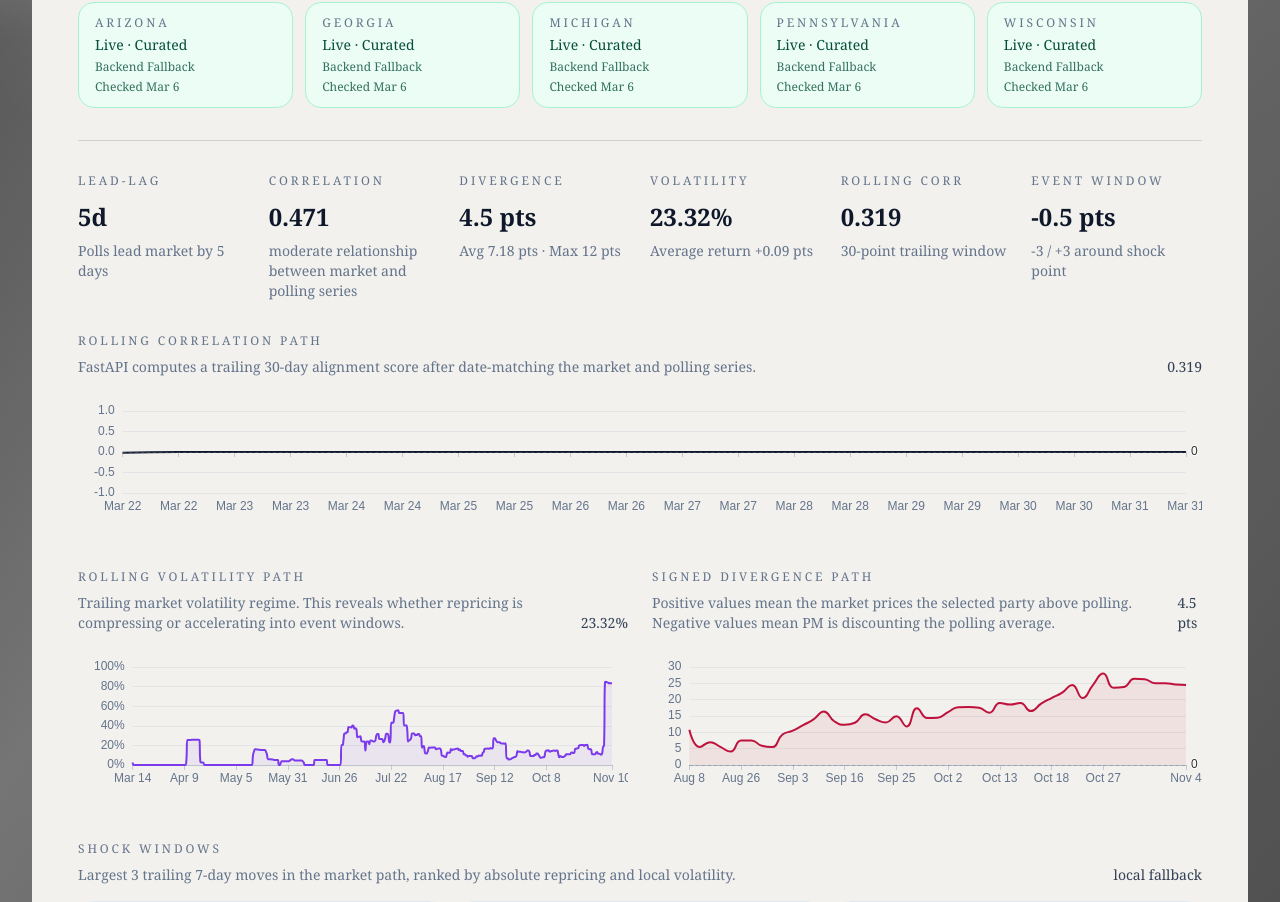
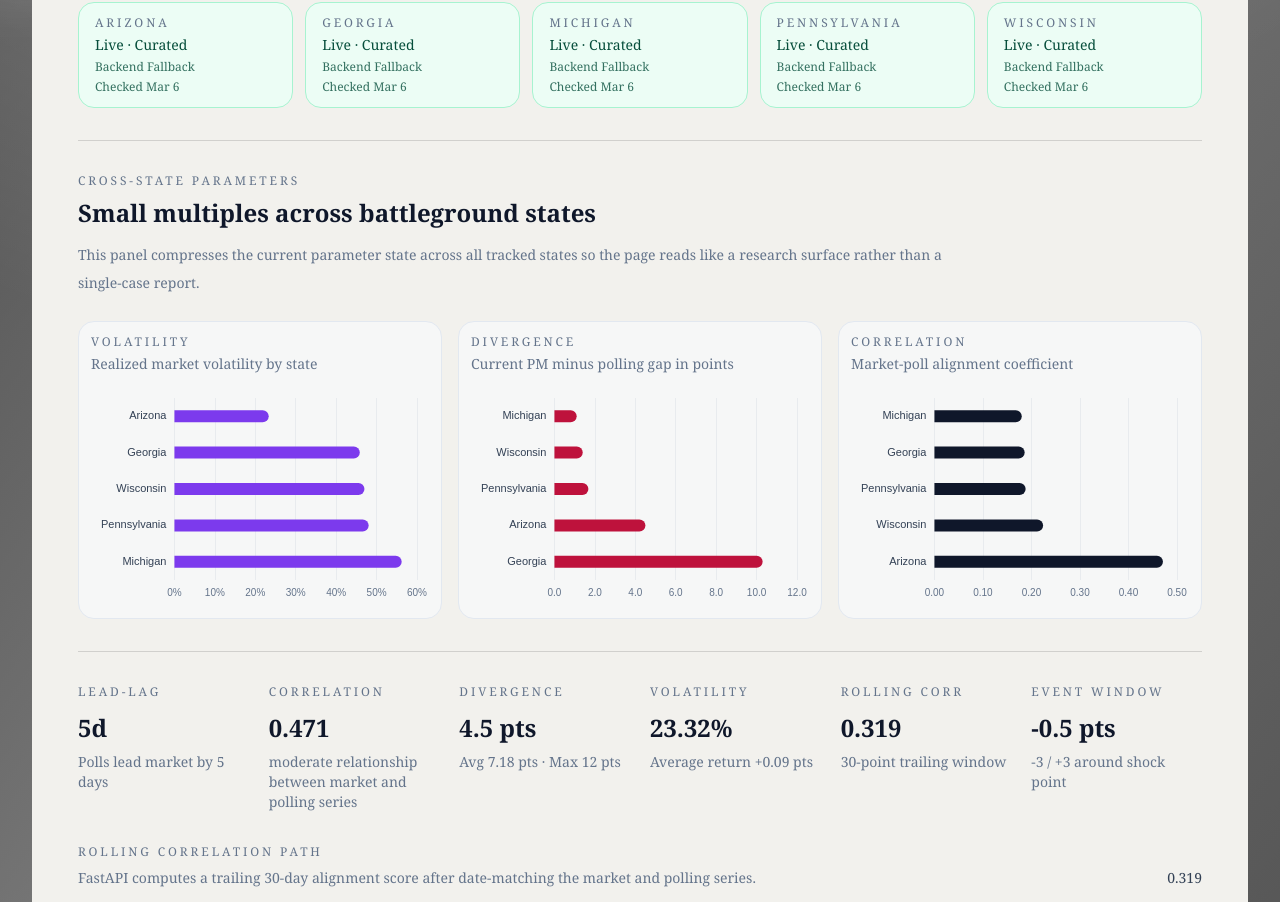
Before and after one commit to Kaiwen0418/Prediction-Market-Intelligence-Dashboard, a Next.js app: page /history in a window 1280 px wide. Shown: the part 907-1809 px from the top of the page. Built offline with nearby package versions, Linux system fonts and the light colour scheme; no server answers.

Commit message:
Add cross-state small multiples to history view

```diff
--- /dev/null
+++ b/src/components/charts/StateMetricSmallMultiples.tsx
@@ -0,0 +1,106 @@
+"use client";
+
+import type { EChartsOption } from "echarts";
+import { ReactECharts } from "./ChartContainer";
+
+type StateMetricDatum = {
+  state: string;
+  volatility: number;
+  divergence: number;
+  correlation: number;
+};
+
+type StateMetricSmallMultiplesProps = {
+  data: StateMetricDatum[];
+};
+
+function buildMetricOption(
+  data: StateMetricDatum[],
+  metric: keyof Omit<StateMetricDatum, "state">,
+  color: string,
+  formatter: (value: number) => string,
+): EChartsOption {
+  const sorted = [...data].sort((left, right) => right[metric] - left[metric]);
+
+  return {
+    animationDuration: 400,
+    grid: {
+      left: 10,
+      right: 12,
+      top: 12,
+      bottom: 8,
+      containLabel: true,
+    },
+    tooltip: {
+      trigger: "axis",
+      axisPointer: { type: "shadow" },
+      valueFormatter: (value) => formatter(Number(value)),
+    },
+    xAxis: {
+      type: "value",
+      axisLabel: {
+        color: "#64748b",
+        formatter: (value: number) => formatter(value),
+        fontSize: 10,
+      },
+      splitLine: { lineStyle: { color: "rgba(148, 163, 184, 0.14)" } },
+    },
+    yAxis: {
+      type: "category",
+      data: sorted.map((item) => item.state),
+      axisLabel: {
+        color: "#334155",
+        fontSize: 11,
+      },
+      axisLine: { show: false },
+      axisTick: { show: false },
+    },
+    series: [
+      {
+        type: "bar",
+        data: sorted.map((item) => item[metric]),
+        barWidth: 12,
+        itemStyle: {
+          color,
+          borderRadius: [0, 6, 6, 0],
+        },
+      },
+    ],
+  };
+}
+
+export function StateMetricSmallMultiples({ data }: StateMetricSmallMultiplesProps) {
+  if (!data.length) {
+    return (
+      <div className="flex h-48 items-center justify-center rounded-2xl border border-slate-200 bg-slate-50 text-sm text-slate-500">
+        Cross-state comparison becomes available once state summaries are loaded.
+      </div>
+    );
+  }
+
+  return (
+    <div className="grid gap-4 xl:grid-cols-3">
+      <div className="rounded-2xl border border-slate-200 bg-slate-50/70 p-3">
+        <p className="metric-label">Volatility</p>
+        <p className="mt-1 text-sm text-slate-500">Realized market volatility by state</p>
+        <div className="mt-3">
+          <ReactECharts option={buildMetricOption(data, "volatility", "#7c3aed", (value) => `${value.toFixed(0)}%`)} style={{ height: 220 }} />
+        </div>
+      </div>
+      <div className="rounded-2xl border border-slate-200 bg-slate-50/70 p-3">
+        <p className="metric-label">Divergence</p>
+        <p className="mt-1 text-sm text-slate-500">Current PM minus polling gap in points</p>
+        <div className="mt-3">
+          <ReactECharts option={buildMetricOption(data, "divergence", "#be123c", (value) => `${value.toFixed(1)}`)} style={{ height: 220 }} />
+        </div>
+      </div>
+      <div className="rounded-2xl border border-slate-200 bg-slate-50/70 p-3">
+        <p className="metric-label">Correlation</p>
+        <p className="mt-1 text-sm text-slate-500">Market-poll alignment coefficient</p>
+        <div className="mt-3">
+          <ReactECharts option={buildMetricOption(data, "correlation", "#0f172a", (value) => value.toFixed(2))} style={{ height: 220 }} />
+        </div>
+      </div>
+    </div>
+  );
+}
--- a/src/components/pages/HistoryPageView.tsx
+++ b/src/components/pages/HistoryPageView.tsx
@@ -6,6 +6,7 @@ import { DivergenceGapChart } from "@/components/charts/DivergenceGapChart";
 import { MarketPollChart } from "@/components/charts/MarketPollChart";
 import { RollingCorrelationChart } from "@/components/charts/RollingCorrelationChart";
 import { RollingVolatilityChart } from "@/components/charts/RollingVolatilityChart";
+import { StateMetricSmallMultiples } from "@/components/charts/StateMetricSmallMultiples";
 import { LoadingState } from "@/components/layout/LoadingState";
 import { ProductDemoShell } from "@/components/layout/ProductDemoShell";
 import { useSourceDiagnostics } from "@/hooks/useSourceDiagnostics";
@@ -127,6 +128,14 @@ export function HistoryPageView() {
       };
   const pollingSources = Array.from(new Map(activeCase.pollSeries.map((point) => [point.source, point])).values());
   const usingLiveCases = Boolean(liveCase);
+  const comparisonCases = (liveHistoryQuery.data ?? [])
+    .filter((item) => availableStates.includes(item.state))
+    .map((item) => ({
+      state: item.state,
+      volatility: item.volatility.realizedVolatility,
+      divergence: item.divergence.currentGap,
+      correlation: item.correlation.coefficient,
+    }));
   const shockWindowsQuery = useQuery({
     queryKey: ["history-shock-windows", activeCase.state, party, activeCase.marketSeries.length],
     queryFn: () => getShockWindows(activeCase.marketSeries, 7, 3),
@@ -268,6 +277,19 @@ export function HistoryPageView() {
                 </div>
               );
             })}
+          </div>
+        </section>
+
+        <section className="border-t border-[var(--demo-card-divider)] pt-8">
+          <div>
+            <p className="metric-label">Cross-State Parameters</p>
+            <h2 className="mt-2 text-2xl font-semibold text-slate-900">Small multiples across battleground states</h2>
+            <p className="mt-3 max-w-4xl text-sm leading-7 text-slate-500">
+              This panel compresses the current parameter state across all tracked states so the page reads like a research surface rather than a single-case report.
+            </p>
+            <div className="mt-6">
+              <StateMetricSmallMultiples data={comparisonCases} />
+            </div>
           </div>
         </section>
 
```
